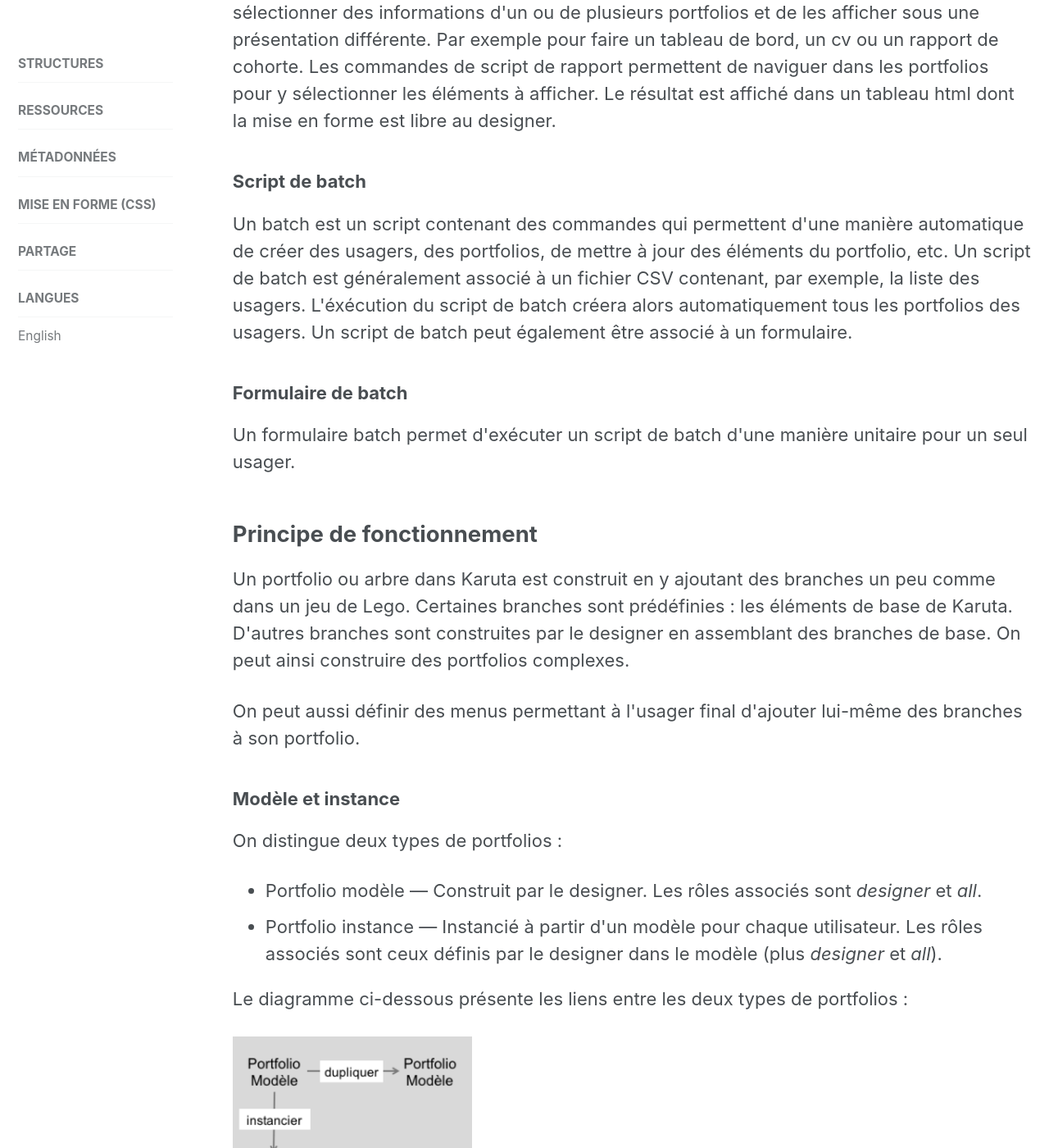
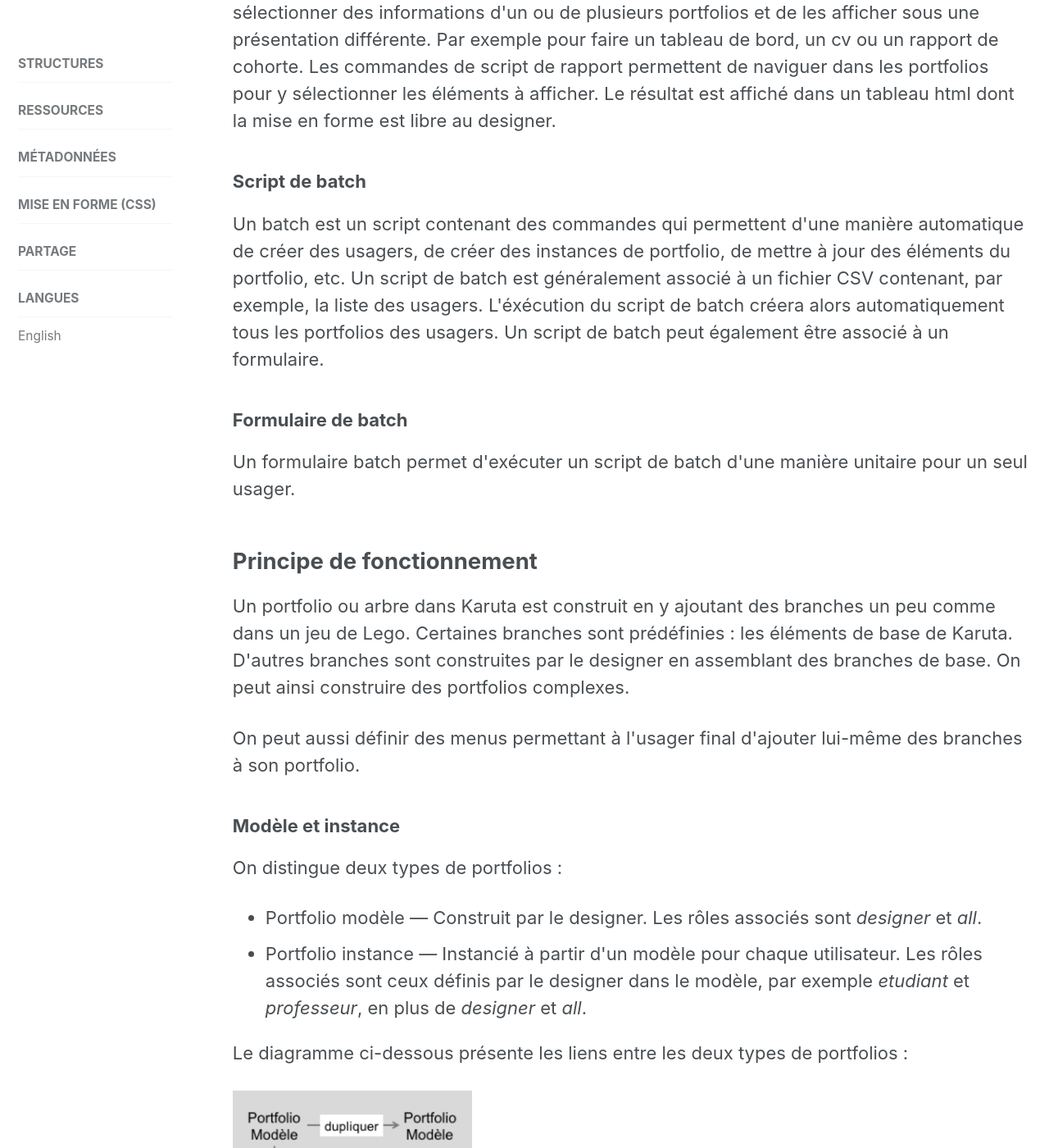
Before and after one commit to karutaproject/karuta-frontend-documentation, a Jekyll site: the page built from _pages/portfolio_fr.html, in a window 1280 px wide and 1400 px high, scrolled down 1640 px. Shown: the whole window at 82% size. Built offline with Jekyll 4.4.1, drawn with Linux system fonts in a browser that asks for light colours.

Commit message:
portfolio

```diff
--- a/_pages/portfolio_fr.html
+++ b/_pages/portfolio_fr.html
@@ -57,8 +57,8 @@ sidebar:
 
 <h3>Script de batch</h3>
 <p>Un batch est un script contenant des commandes qui permettent d'une manière automatique
-	de créer des usagers, des portfolios, de mettre à jour des éléments du portfolio, etc.
-	Un script de batch est généralement associé à un fichier CSV contenant, par exemple, la
+	de créer des usagers, de créer des instances de portfolio, de mettre à jour des éléments du portfolio,
+	etc. Un script de batch est généralement associé à un fichier CSV contenant, par exemple, la
 	liste des usagers. L'éxécution du script de batch créera alors automatiquement tous les
 	portfolios des usagers. Un script de batch peut également être associé à un formulaire.
 </p>
@@ -84,14 +84,15 @@ sidebar:
 	<i>all</i>.
 </li>
 <li>Portfolio instance — Instancié à partir d'un modèle pour chaque utilisateur. Les rôles associés
-	sont ceux définis par le designer dans le modèle (plus <i>designer</i> et <i>all</i>).
+	sont ceux définis par le designer dans le modèle, par exemple <i>etudiant</i> et <i>professeur</i>,
+	en plus de <i>designer</i> et <i>all</i>.
 </li>
 </ul>
 <p>Le diagramme ci-dessous présente les liens entre les deux types de portfolios :</p>
 <img src='../assets/img/modele-instance1.png' width='30%'/>
 <h3>Le modèle de sécurité</h3>
 <p></p>
-<img src='../assets/img/modele-securite.png' width='50%'/>
+<img src='../assets/img/modele-securite.png' width='60%'/>
 <ul>
 	<li>Un portfolio a des rôles associés.</li>
 	<li>Un rôle a des droits associés (lire, écrire, soumettre, etc.) sur chacun des éléments
```
Also changed, not shown: assets/img/partage.png, assets/img/simulation-roles.png.
